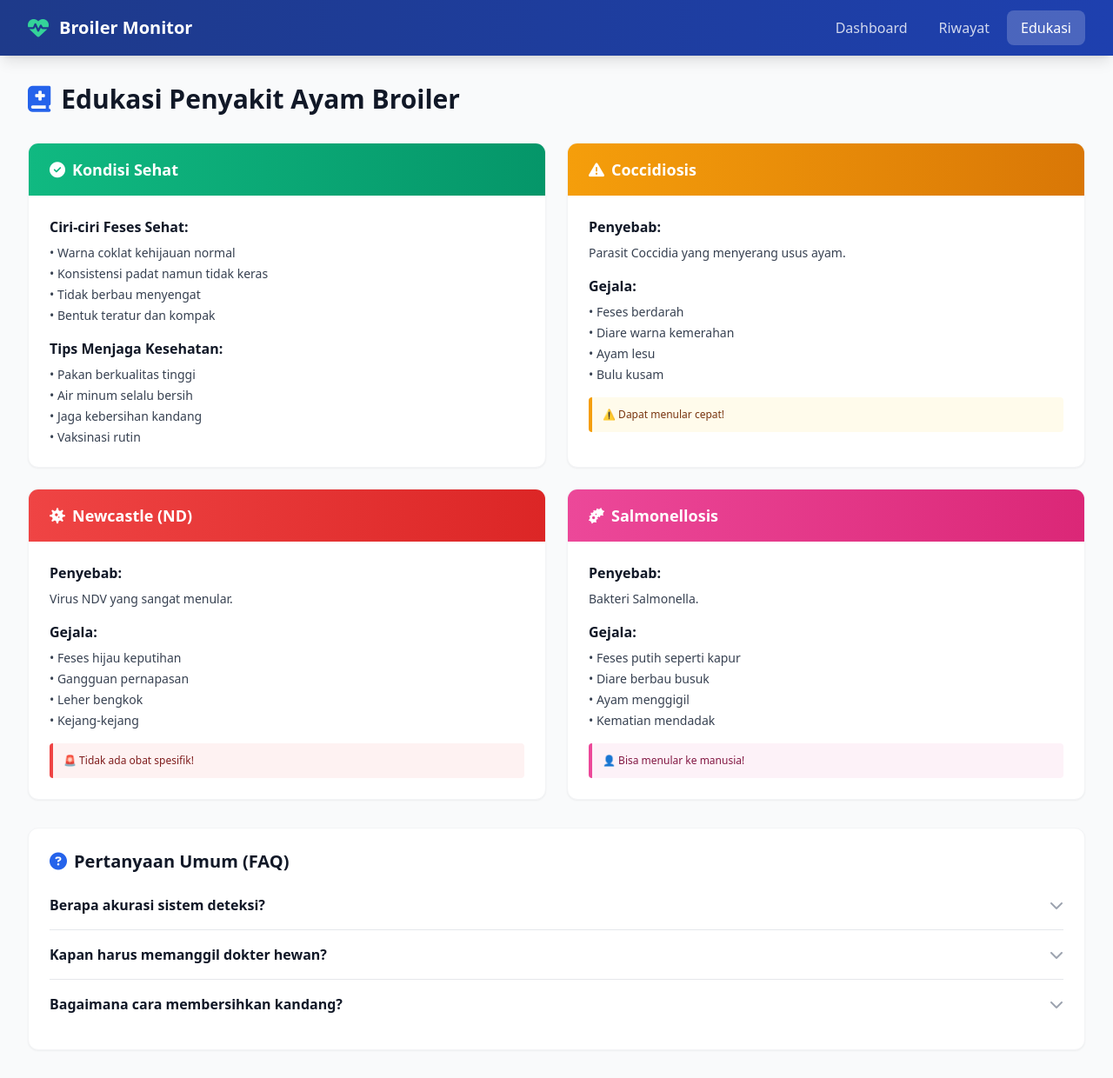
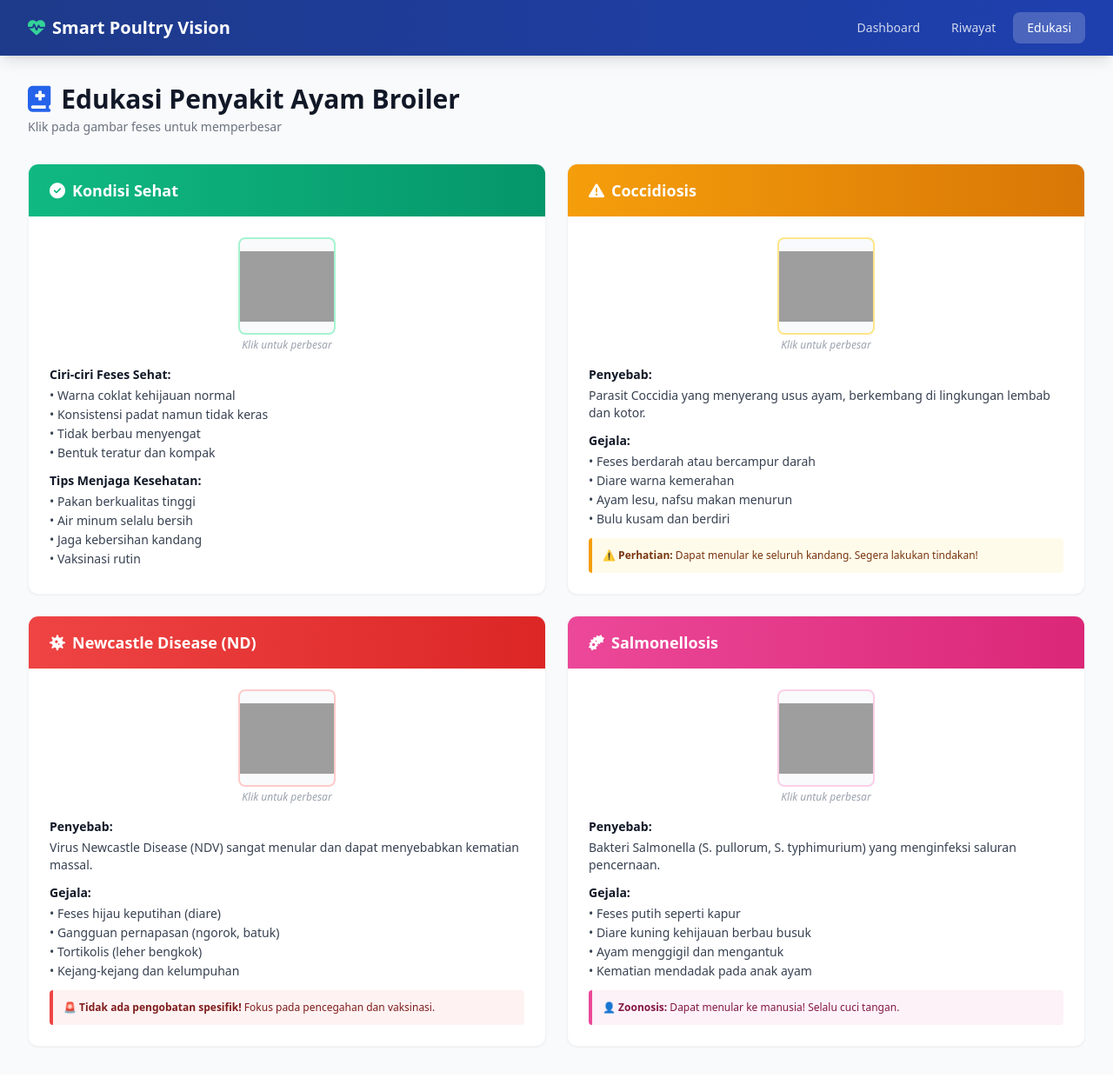
Before and after one commit to Fandhi041104/smart_poultry_vision, a Flask app: page /edukasi in a window 1280 px wide. Shown: the whole page at 87% size. After the commit the page ends 1205 px from the top, so only its background shows below. Run offline with Flask 3, Linux system fonts and the light colour scheme; some libraries are stand-ins or nearby versions; grey boxes are pictures that could not be loaded.

Commit message:
penambahan contoh foto kondisi feses

```diff
--- a/templates/edukasi.html
+++ b/templates/edukasi.html
@@ -3,196 +3,234 @@
 <head>
     <meta charset="UTF-8">
     <meta name="viewport" content="width=device-width, initial-scale=1.0">
-    <title>Edukasi - Broiler Monitor</title>
+    <title>Edukasi - Smart Poultry Vision</title>
     <script src="https://cdn.tailwindcss.com"></script>
     <link rel="stylesheet" href="https://cdnjs.cloudflare.com/ajax/libs/font-awesome/6.4.0/css/all.min.css">
+    <style>
+        .img-zoom { cursor: zoom-in; transition: transform 0.2s, box-shadow 0.2s; }
+        .img-zoom:hover { transform: scale(1.05); box-shadow: 0 4px 15px rgba(0,0,0,0.15); }
+        #zoom-modal { animation: fadeIn 0.2s ease; }
+        @keyframes fadeIn { from { opacity: 0; } to { opacity: 1; } }
+        #zoom-modal img { animation: scaleIn 0.25s ease; }
+        @keyframes scaleIn { from { transform: scale(0.85); opacity: 0; } to { transform: scale(1); opacity: 1; } }
+    </style>
 </head>
 <body class="bg-gray-50">
+
     <nav class="bg-gradient-to-r from-blue-900 to-blue-800 shadow-lg sticky top-0 z-50">
         <div class="max-w-7xl mx-auto px-4 sm:px-6 lg:px-8">
             <div class="flex justify-between items-center h-16">
-                <a href="/" class="flex items-center space-x-3 text-white">
-                    <i class="fas fa-heartbeat text-2xl text-emerald-400"></i>
-                    <span class="text-xl font-bold">Broiler Monitor</span>
+                <a href="/" class="flex items-center space-x-2 text-white min-w-0">
+                    <i class="fas fa-heartbeat text-xl text-emerald-400 flex-shrink-0"></i>
+                    <span class="text-base sm:text-xl font-bold truncate">Smart Poultry Vision</span>
                 </a>
-                <div class="flex space-x-1">
-                    <a href="/dashboard" class="px-4 py-2 rounded-lg text-white/80 hover:bg-white/10 font-medium transition">Dashboard</a>
-                    <a href="/riwayat" class="px-4 py-2 rounded-lg text-white/80 hover:bg-white/10 font-medium transition">Riwayat</a>
-                    <a href="/edukasi" class="px-4 py-2 rounded-lg text-white bg-white/20 font-medium">Edukasi</a>
+                <div class="flex space-x-1 flex-shrink-0">
+                    <a href="/dashboard" class="px-2 sm:px-4 py-2 rounded-lg text-white/80 hover:bg-white/10 font-medium transition text-xs sm:text-sm">Dashboard</a>
+                    <a href="/riwayat"   class="px-2 sm:px-4 py-2 rounded-lg text-white/80 hover:bg-white/10 font-medium transition text-xs sm:text-sm">Riwayat</a>
+                    <a href="/edukasi"   class="px-2 sm:px-4 py-2 rounded-lg text-white bg-white/20 font-medium text-xs sm:text-sm">Edukasi</a>
                 </div>
             </div>
         </div>
     </nav>
 
-    <div class="max-w-7xl mx-auto px-4 sm:px-6 lg:px-8 py-8">
-        <div class="mb-8">
-            <h1 class="text-3xl font-bold text-gray-900 flex items-center gap-3">
+    <div class="max-w-7xl mx-auto px-4 sm:px-6 lg:px-8 py-5 sm:py-8">
+
+        <div class="mb-5 sm:mb-8">
+            <h1 class="text-xl sm:text-3xl font-bold text-gray-900 flex items-center gap-2 sm:gap-3">
                 <i class="fas fa-book-medical text-blue-600"></i>
                 Edukasi Penyakit Ayam Broiler
             </h1>
+            <p class="text-gray-500 mt-1 text-xs sm:text-sm">Klik pada gambar feses untuk memperbesar</p>
         </div>
 
-        <div class="grid grid-cols-1 md:grid-cols-2 gap-6 mb-8">
+        <div class="grid grid-cols-1 md:grid-cols-2 gap-4 sm:gap-6">
+
+            <!-- SEHAT -->
             <div class="bg-white rounded-xl shadow-sm border border-gray-100 overflow-hidden">
-                <div class="bg-gradient-to-r from-emerald-500 to-emerald-600 px-6 py-4">
-                    <h3 class="text-white font-bold text-lg flex items-center gap-2">
+                <div class="bg-gradient-to-r from-emerald-500 to-emerald-600 px-4 sm:px-6 py-3 sm:py-4">
+                    <h3 class="text-white font-bold text-base sm:text-lg flex items-center gap-2">
                         <i class="fas fa-check-circle"></i> Kondisi Sehat
                     </h3>
                 </div>
-                <div class="p-6 space-y-4">
-                    <div>
-                        <h4 class="font-semibold text-gray-900 mb-2">Ciri-ciri Feses Sehat:</h4>
-                        <ul class="space-y-1 text-sm text-gray-700">
-                            <li>• Warna coklat kehijauan normal</li>
-                            <li>• Konsistensi padat namun tidak keras</li>
-                            <li>• Tidak berbau menyengat</li>
-                            <li>• Bentuk teratur dan kompak</li>
-                        </ul>
-                    </div>
-                    <div>
-                        <h4 class="font-semibold text-gray-900 mb-2">Tips Menjaga Kesehatan:</h4>
-                        <ul class="space-y-1 text-sm text-gray-700">
-                            <li>• Pakan berkualitas tinggi</li>
-                            <li>• Air minum selalu bersih</li>
-                            <li>• Jaga kebersihan kandang</li>
-                            <li>• Vaksinasi rutin</li>
-                        </ul>
+                <div class="p-4 sm:p-6">
+                    <!-- Stack vertikal di mobile kecil, horizontal di mobile lebih besar -->
+                    <div class="flex flex-col xs:flex-row gap-3 sm:gap-4 items-start">
+                        <div class="flex-shrink-0 text-center mx-auto xs:mx-0">
+                            <img src="{{ url_for('static', filename='images/healthy.998.jpg') }}"
+                                 alt="Contoh Feses Sehat"
+                                 class="w-24 h-24 sm:w-28 sm:h-28 object-contain rounded-lg border-2 border-emerald-200 bg-gray-50 img-zoom"
+                                 onclick="openZoom(this.src, 'Contoh Feses Sehat')"
+                                 onerror="this.src='https://via.placeholder.com/112/10b981/ffffff?text=Sehat'">
+                            <p class="text-xs text-gray-400 mt-1 italic">Klik untuk perbesar</p>
+                        </div>
+                        <div class="flex-1 space-y-3 w-full">
+                            <div>
+                                <h4 class="font-semibold text-gray-900 mb-1 text-xs sm:text-sm">Ciri-ciri Feses Sehat:</h4>
+                                <ul class="space-y-0.5 text-xs sm:text-sm text-gray-700">
+                                    <li>• Warna coklat kehijauan normal</li>
+                                    <li>• Konsistensi padat namun tidak keras</li>
+                                    <li>• Tidak berbau menyengat</li>
+                                    <li>• Bentuk teratur dan kompak</li>
+                                </ul>
+                            </div>
+                            <div>
+                                <h4 class="font-semibold text-gray-900 mb-1 text-xs sm:text-sm">Tips Menjaga Kesehatan:</h4>
+                                <ul class="space-y-0.5 text-xs sm:text-sm text-gray-700">
+                                    <li>• Pakan berkualitas tinggi</li>
+                                    <li>• Air minum selalu bersih</li>
+                                    <li>• Jaga kebersihan kandang</li>
+                                    <li>• Vaksinasi rutin</li>
+                                </ul>
+                            </div>
+                        </div>
                     </div>
                 </div>
             </div>
 
+            <!-- COCCIDIOSIS -->
             <div class="bg-white rounded-xl shadow-sm border border-gray-100 overflow-hidden">
-                <div class="bg-gradient-to-r from-amber-500 to-amber-600 px-6 py-4">
-                    <h3 class="text-white font-bold text-lg flex items-center gap-2">
+                <div class="bg-gradient-to-r from-amber-500 to-amber-600 px-4 sm:px-6 py-3 sm:py-4">
+                    <h3 class="text-white font-bold text-base sm:text-lg flex items-center gap-2">
                         <i class="fas fa-exclamation-triangle"></i> Coccidiosis
                     </h3>
                 </div>
-                <div class="p-6 space-y-4">
-                    <div>
-                        <h4 class="font-semibold text-gray-900 mb-2">Penyebab:</h4>
-                        <p class="text-sm text-gray-700">Parasit Coccidia yang menyerang usus ayam.</p>
-                    </div>
-                    <div>
-                        <h4 class="font-semibold text-gray-900 mb-2">Gejala:</h4>
-                        <ul class="space-y-1 text-sm text-gray-700">
-                            <li>• Feses berdarah</li>
-                            <li>• Diare warna kemerahan</li>
-                            <li>• Ayam lesu</li>
-                            <li>• Bulu kusam</li>
-                        </ul>
-                    </div>
-                    <div class="bg-amber-50 border-l-4 border-amber-500 p-3 rounded">
-                        <p class="text-xs text-amber-900"><strong>⚠️</strong> Dapat menular cepat!</p>
+                <div class="p-4 sm:p-6">
+                    <div class="flex flex-col xs:flex-row gap-3 sm:gap-4 items-start">
+                        <div class="flex-shrink-0 text-center mx-auto xs:mx-0">
+                            <img src="{{ url_for('static', filename='images/cocci.27.jpg') }}"
+                                 alt="Contoh Feses Coccidiosis"
+                                 class="w-24 h-24 sm:w-28 sm:h-28 object-contain rounded-lg border-2 border-amber-200 bg-gray-50 img-zoom"
+                                 onclick="openZoom(this.src, 'Contoh Feses Coccidiosis')"
+                                 onerror="this.src='https://via.placeholder.com/112/f59e0b/ffffff?text=Cocci'">
+                            <p class="text-xs text-gray-400 mt-1 italic">Klik untuk perbesar</p>
+                        </div>
+                        <div class="flex-1 space-y-3 w-full">
+                            <div>
+                                <h4 class="font-semibold text-gray-900 mb-1 text-xs sm:text-sm">Penyebab:</h4>
+                                <p class="text-xs sm:text-sm text-gray-700">Parasit Coccidia yang menyerang usus ayam, berkembang di lingkungan lembab dan kotor.</p>
+                            </div>
+                            <div>
+                                <h4 class="font-semibold text-gray-900 mb-1 text-xs sm:text-sm">Gejala:</h4>
+                                <ul class="space-y-0.5 text-xs sm:text-sm text-gray-700">
+                                    <li>• Feses berdarah atau bercampur darah</li>
+                                    <li>• Diare warna kemerahan</li>
+                                    <li>• Ayam lesu, nafsu makan menurun</li>
+                                    <li>• Bulu kusam dan berdiri</li>
+                                </ul>
+                            </div>
+                            <div class="bg-amber-50 border-l-4 border-amber-500 p-2 sm:p-3 rounded">
+                                <p class="text-xs text-amber-900"><strong>⚠️ Perhatian:</strong> Dapat menular ke seluruh kandang. Segera lakukan tindakan!</p>
+                            </div>
+                        </div>
                     </div>
                 </div>
             </div>
 
+            <!-- NEWCASTLE -->
             <div class="bg-white rounded-xl shadow-sm border border-gray-100 overflow-hidden">
-                <div class="bg-gradient-to-r from-red-500 to-red-600 px-6 py-4">
-                    <h3 class="text-white font-bold text-lg flex items-center gap-2">
-                        <i class="fas fa-virus"></i> Newcastle (ND)
+                <div class="bg-gradient-to-r from-red-500 to-red-600 px-4 sm:px-6 py-3 sm:py-4">
+                    <h3 class="text-white font-bold text-base sm:text-lg flex items-center gap-2">
+                        <i class="fas fa-virus"></i> Newcastle Disease (ND)
                     </h3>
                 </div>
-                <div class="p-6 space-y-4">
-                    <div>
-                        <h4 class="font-semibold text-gray-900 mb-2">Penyebab:</h4>
-                        <p class="text-sm text-gray-700">Virus NDV yang sangat menular.</p>
-                    </div>
-                    <div>
-                        <h4 class="font-semibold text-gray-900 mb-2">Gejala:</h4>
-                        <ul class="space-y-1 text-sm text-gray-700">
-                            <li>• Feses hijau keputihan</li>
-                            <li>• Gangguan pernapasan</li>
-                            <li>• Leher bengkok</li>
-                            <li>• Kejang-kejang</li>
-                        </ul>
-                    </div>
-                    <div class="bg-red-50 border-l-4 border-red-500 p-3 rounded">
-                        <p class="text-xs text-red-900"><strong>🚨</strong> Tidak ada obat spesifik!</p>
+                <div class="p-4 sm:p-6">
+                    <div class="flex flex-col xs:flex-row gap-3 sm:gap-4 items-start">
+                        <div class="flex-shrink-0 text-center mx-auto xs:mx-0">
+                            <img src="{{ url_for('static', filename='images/ncd.154.jpg') }}"
+                                 alt="Contoh Feses Newcastle"
+                                 class="w-24 h-24 sm:w-28 sm:h-28 object-contain rounded-lg border-2 border-red-200 bg-gray-50 img-zoom"
+                                 onclick="openZoom(this.src, 'Contoh Feses Newcastle Disease')"
+                                 onerror="this.src='https://via.placeholder.com/112/ef4444/ffffff?text=Newcastle'">
+                            <p class="text-xs text-gray-400 mt-1 italic">Klik untuk perbesar</p>
+                        </div>
+                        <div class="flex-1 space-y-3 w-full">
+                            <div>
+                                <h4 class="font-semibold text-gray-900 mb-1 text-xs sm:text-sm">Penyebab:</h4>
+                                <p class="text-xs sm:text-sm text-gray-700">Virus Newcastle Disease (NDV) sangat menular dan dapat menyebabkan kematian massal.</p>
+                            </div>
+                            <div>
+                                <h4 class="font-semibold text-gray-900 mb-1 text-xs sm:text-sm">Gejala:</h4>
+                                <ul class="space-y-0.5 text-xs sm:text-sm text-gray-700">
+                                    <li>• Feses hijau keputihan (diare)</li>
+                                    <li>• Gangguan pernapasan (ngorok, batuk)</li>
+                                    <li>• Tortikolis (leher bengkok)</li>
+                                    <li>• Kejang-kejang dan kelumpuhan</li>
+                                </ul>
+                            </div>
+                            <div class="bg-red-50 border-l-4 border-red-500 p-2 sm:p-3 rounded">
+                                <p class="text-xs text-red-900"><strong>🚨 Tidak ada pengobatan spesifik!</strong> Fokus pada pencegahan dan vaksinasi.</p>
+                            </div>
+                        </div>
                     </div>
                 </div>
             </div>
 
+            <!-- SALMONELLA -->
             <div class="bg-white rounded-xl shadow-sm border border-gray-100 overflow-hidden">
-                <div class="bg-gradient-to-r from-pink-500 to-pink-600 px-6 py-4">
-                    <h3 class="text-white font-bold text-lg flex items-center gap-2">
+                <div class="bg-gradient-to-r from-pink-500 to-pink-600 px-4 sm:px-6 py-3 sm:py-4">
+                    <h3 class="text-white font-bold text-base sm:text-lg flex items-center gap-2">
                         <i class="fas fa-bacterium"></i> Salmonellosis
                     </h3>
                 </div>
-                <div class="p-6 space-y-4">
-                    <div>
-                        <h4 class="font-semibold text-gray-900 mb-2">Penyebab:</h4>
-                        <p class="text-sm text-gray-700">Bakteri Salmonella.</p>
-                    </div>
-                    <div>
-                        <h4 class="font-semibold text-gray-900 mb-2">Gejala:</h4>
-                        <ul class="space-y-1 text-sm text-gray-700">
-                            <li>• Feses putih seperti kapur</li>
-                            <li>• Diare berbau busuk</li>
-                            <li>• Ayam menggigil</li>
-                            <li>• Kematian mendadak</li>
-                        </ul>
-                    </div>
-                    <div class="bg-pink-50 border-l-4 border-pink-500 p-3 rounded">
-                        <p class="text-xs text-pink-900"><strong>👤</strong> Bisa menular ke manusia!</p>
+                <div class="p-4 sm:p-6">
+                    <div class="flex flex-col xs:flex-row gap-3 sm:gap-4 items-start">
+                        <div class="flex-shrink-0 text-center mx-auto xs:mx-0">
+                            <img src="{{ url_for('static', filename='images/salmo.195.jpg') }}"
+                                 alt="Contoh Feses Salmonella"
+                                 class="w-24 h-24 sm:w-28 sm:h-28 object-contain rounded-lg border-2 border-pink-200 bg-gray-50 img-zoom"
+                                 onclick="openZoom(this.src, 'Contoh Feses Salmonellosis')"
+                                 onerror="this.src='https://via.placeholder.com/112/ec4899/ffffff?text=Salmonella'">
+                            <p class="text-xs text-gray-400 mt-1 italic">Klik untuk perbesar</p>
+                        </div>
+                        <div class="flex-1 space-y-3 w-full">
+                            <div>
+                                <h4 class="font-semibold text-gray-900 mb-1 text-xs sm:text-sm">Penyebab:</h4>
+                                <p class="text-xs sm:text-sm text-gray-700">Bakteri Salmonella (S. pullorum, S. typhimurium) yang menginfeksi saluran pencernaan.</p>
+                            </div>
+                            <div>
+                                <h4 class="font-semibold text-gray-900 mb-1 text-xs sm:text-sm">Gejala:</h4>
+                                <ul class="space-y-0.5 text-xs sm:text-sm text-gray-700">
+                                    <li>• Feses putih seperti kapur</li>
+                                    <li>• Diare kuning kehijauan berbau busuk</li>
+                                    <li>• Ayam menggigil dan mengantuk</li>
+                                    <li>• Kematian mendadak pada anak ayam</li>
+                                </ul>
+                            </div>
+                            <div class="bg-pink-50 border-l-4 border-pink-500 p-2 sm:p-3 rounded">
+                                <p class="text-xs text-pink-900"><strong>👤 Zoonosis:</strong> Dapat menular ke manusia! Selalu cuci tangan.</p>
+                            </div>
+                        </div>
                     </div>
                 </div>
             </div>
+
         </div>
+    </div>
 
-        <div class="bg-white rounded-xl shadow-sm border border-gray-100 p-6">
-            <h3 class="text-xl font-bold text-gray-900 mb-6 flex items-center gap-2">
-                <i class="fas fa-question-circle text-blue-600"></i>
-                Pertanyaan Umum (FAQ)
-            </h3>
-
-            <div class="space-y-4">
-                <div class="border-b border-gray-200 pb-4">
-                    <button onclick="toggleFaq(this)" class="w-full text-left flex items-center justify-between group">
-                        <span class="font-semibold text-gray-900 group-hover:text-blue-600">Berapa akurasi sistem deteksi?</span>
-                        <i class="fas fa-chevron-down text-gray-400 transform transition"></i>
-                    </button>
-                    <div class="hidden mt-3 text-sm text-gray-700">
-                        Sistem menggunakan YOLOv11 dengan akurasi 85-90%. Akurasi tergantung pencahayaan dan jarak kamera (optimal 30-50 cm).
-                    </div>
-                </div>
-
-                <div class="border-b border-gray-200 pb-4">
-                    <button onclick="toggleFaq(this)" class="w-full text-left flex items-center justify-between group">
-                        <span class="font-semibold text-gray-900 group-hover:text-blue-600">Kapan harus memanggil dokter hewan?</span>
-                        <i class="fas fa-chevron-down text-gray-400 transform transition"></i>
-                    </button>
-                    <div class="hidden mt-3 text-sm text-gray-700">
-                        Segera hubungi jika: confidence >70%, gejala pada banyak ayam, kondisi memburuk cepat, atau terdapat kematian mendadak.
-                    </div>
-                </div>
-
-                <div class="pb-4">
-                    <button onclick="toggleFaq(this)" class="w-full text-left flex items-center justify-between group">
-                        <span class="font-semibold text-gray-900 group-hover:text-blue-600">Bagaimana cara membersihkan kandang?</span>
-                        <i class="fas fa-chevron-down text-gray-400 transform transition"></i>
-                    </button>
-                    <div class="hidden mt-3 text-sm text-gray-700">
-                        Keluarkan ayam → Buang kotoran → Cuci dengan air → Disinfektan → Kering 1-2 hari → Taburi kapur/sekam. Lakukan rutin 2 minggu sekali.
-                    </div>
-                </div>
-            </div>
+    <!-- Modal Zoom -->
+    <div id="zoom-modal" class="hidden fixed inset-0 bg-black/80 z-50 flex flex-col items-center justify-center p-4"
+         onclick="closeZoom()">
+        <div class="relative w-full max-w-sm sm:max-w-lg" onclick="event.stopPropagation()">
+            <button onclick="closeZoom()" class="absolute -top-8 right-0 text-white/80 hover:text-white text-xs sm:text-sm flex items-center gap-1 transition">
+                <i class="fas fa-times"></i> Tutup (ESC)
+            </button>
+            <img id="zoom-img" src="" alt="" class="w-full rounded-xl shadow-2xl border-4 border-white/20 object-contain max-h-[75vh]">
+            <p id="zoom-caption" class="text-center text-white/90 text-xs sm:text-sm mt-3 font-medium"></p>
         </div>
     </div>
 
     <script>
-        function toggleFaq(btn) {
-            const content = btn.nextElementSibling;
-            const icon = btn.querySelector('i');
-            document.querySelectorAll('button[onclick="toggleFaq(this)"]').forEach(b => {
-                b.nextElementSibling.classList.add('hidden');
-                b.querySelector('i').classList.remove('rotate-180');
-            });
-            if (content.classList.contains('hidden')) {
-                content.classList.remove('hidden');
-                icon.classList.add('rotate-180');
-            }
+        function openZoom(src, caption) {
+            document.getElementById('zoom-img').src = src;
+            document.getElementById('zoom-caption').textContent = caption;
+            document.getElementById('zoom-modal').classList.remove('hidden');
+            document.body.style.overflow = 'hidden';
         }
+        function closeZoom() {
+            document.getElementById('zoom-modal').classList.add('hidden');
+            document.body.style.overflow = '';
+        }
+        document.addEventListener('keydown', e => { if (e.key === 'Escape') closeZoom(); });
     </script>
 </body>
 </html>
```
